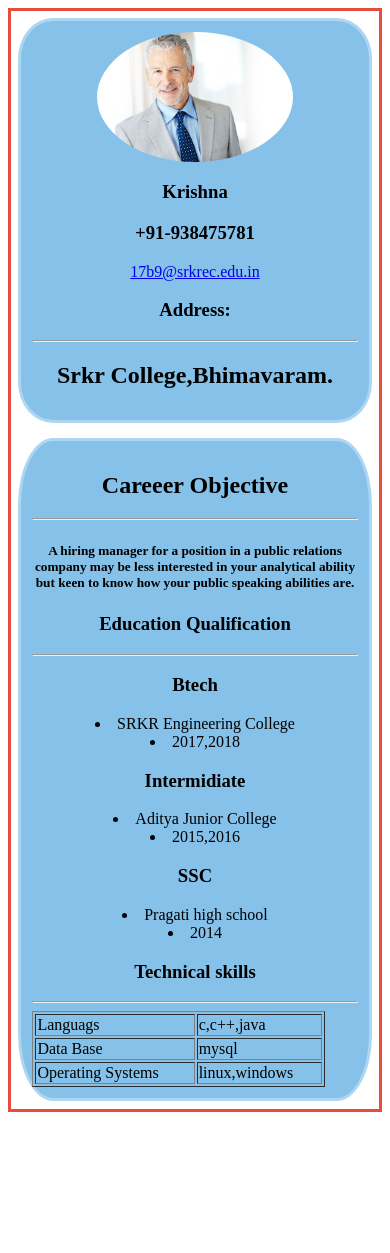
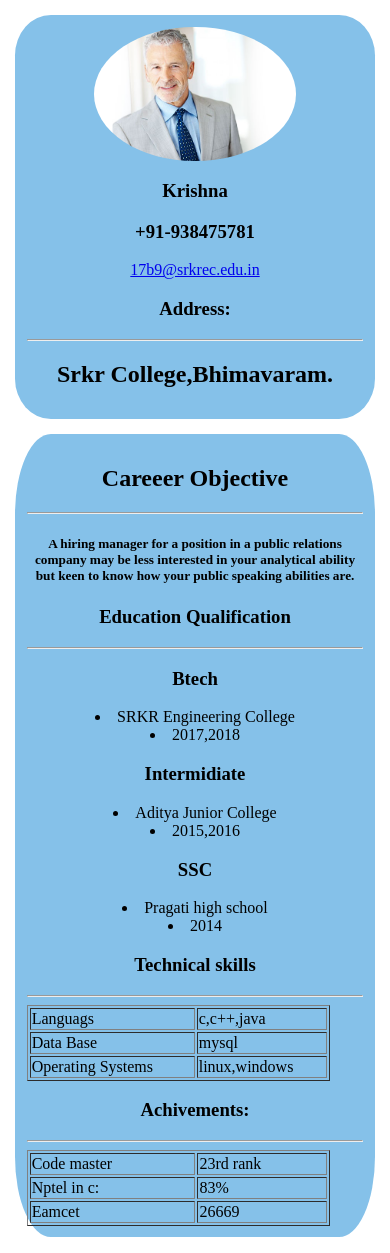
Before and after one commit to 24srinivas/webapp-1, a plain HTML site: page index.html in a window 390 px wide. Before the commit the page ends 1120 px from the top, so only its background shows below. Drawn offline with Linux system fonts and the light colour scheme.

Commit message:
finished

```diff
--- a/css/style.css
+++ b/css/style.css
@@ -1,10 +1,10 @@
 .parent{
-  border: 3px solid #E74C3C;
+ #E74C3C;
   display: flex;
   flex-direction: row;
 }
 .childone{
-  border: 3px solid #AED6F1;
+ #AED6F1;
   text-align: center;
   padding: 3%;
   margin: 2%;
@@ -13,7 +13,7 @@
   border-radius: 10%;
 }
 .childtwo{
-  border: 3px solid #AED6F1;
+ #AED6F1;
   text-align: auto;
   padding: 3%;
   margin: 2%;
@@ -43,7 +43,7 @@ a{
 
 @media only screen and (min-width: 320px) and (max-width: 440px){
 .parent{
-  border: 3px solid #E74C3C;
+ #E74C3C;
   display: flex;
   flex-direction: column;
 }
@@ -51,7 +51,7 @@ table{
   width:90%;
 }
 .childone{
-  border: 3px solid #AED6F1;
+ #AED6F1;
   text-align: center;
   padding: 3%;
   margin: 2%;
@@ -61,7 +61,7 @@ table{
   font-size: auto;
 }
 .childtwo{
-  border: 3px solid #AED6F1;
+ #AED6F1;
   text-align: center;
   padding: 3%;
   margin: 2%;
@@ -80,7 +80,7 @@ a{
 
 @media only screen and (min-width: 481px) and (max-width:768px ){
 .parent{
-  border: 3px solid #E74C3C;
+ #E74C3C;
   display: flex;
   flex-direction: row;
 }
@@ -88,7 +88,7 @@ table{
   width:90%;
 }
 .childone{
-  border: 3px solid #AED6F1;
+ #AED6F1;
   text-align: center;
   padding: 3%;
   margin: 2%;
@@ -98,7 +98,7 @@ table{
   font-size: auto;
 }
 .childtwo{
-  border: 3px solid #AED6F1;
+ #AED6F1;
   text-align: center;
   padding: 3%;
   margin: 2%;
@@ -116,7 +116,7 @@ a{
 
 @media only screen and (min-width: 769px) and (max-width:1024px ){
 .parent{
-  border: 3px solid white;
+ white;
   display: flex;
   flex-direction: row;
 }
@@ -125,7 +125,7 @@ table{
     color: #FDFEFE;
 }
 .childone{
-  border: 3px solid #AED6F1;
+ #AED6F1;
   text-align: left;
   padding: 3%;
   margin: 2%;
@@ -136,7 +136,7 @@ table{
   font-size: auto;
 }
 .childtwo{
-  border: 3px solid #AED6F1;
+ #AED6F1;
   text-align: center;
   padding: 3%;
   margin: 2%;
--- a/data.json
+++ b/data.json
@@ -48,10 +48,20 @@
       }
  ],
 
- "achivements":
+ "achivements":[
    {
-     "Code":"23rd rank",
-     "Nptel":"83%",
-     "Eamcet":"26669"
+     "title":"Code master",
+     "rank":"23rd rank"
+   },
+
+   {
+     "title":"Nptel in c:",
+     "rank":"83%"
+   },
+   {
+     "title":"Eamcet",
+     "rank":"26669"
    }
+ ]
+
 }
--- a/main.js
+++ b/main.js
@@ -112,6 +112,28 @@ function education(edu){
       skilldata.innerHTML=tabledata;
   }
 
+  function achi(a)
+  {
+    var title=document.createElement("h3");
+    title.textContent="Achivements:";
+    child1.appendChild(title);
+
+    var line=document.createElement("hr");
+    child1.appendChild(line);
+
+    var skilldata=document.createElement("table");
+    skilldata.border="1";
+    child1.appendChild(skilldata);
+
+    tabledata="";
+    for(i=0;i<a.length;i++)
+    {
+       tabledata+="<tr><td>"+a[i].title+"<td>"+a[i].rank;
+    }
+    skilldata.innerHTML=tabledata;
+
+  }
+
 function loadjson(file){
   return new Promise((resolve,reject)=>{
   return fetch(file).then(response=>{
@@ -132,5 +154,5 @@ var newfile = loadjson("data.json");
     detail(data.obj);
     education(data.education);
     skill(data.skills);
-
+    achi(data.achivements);
   })
```
